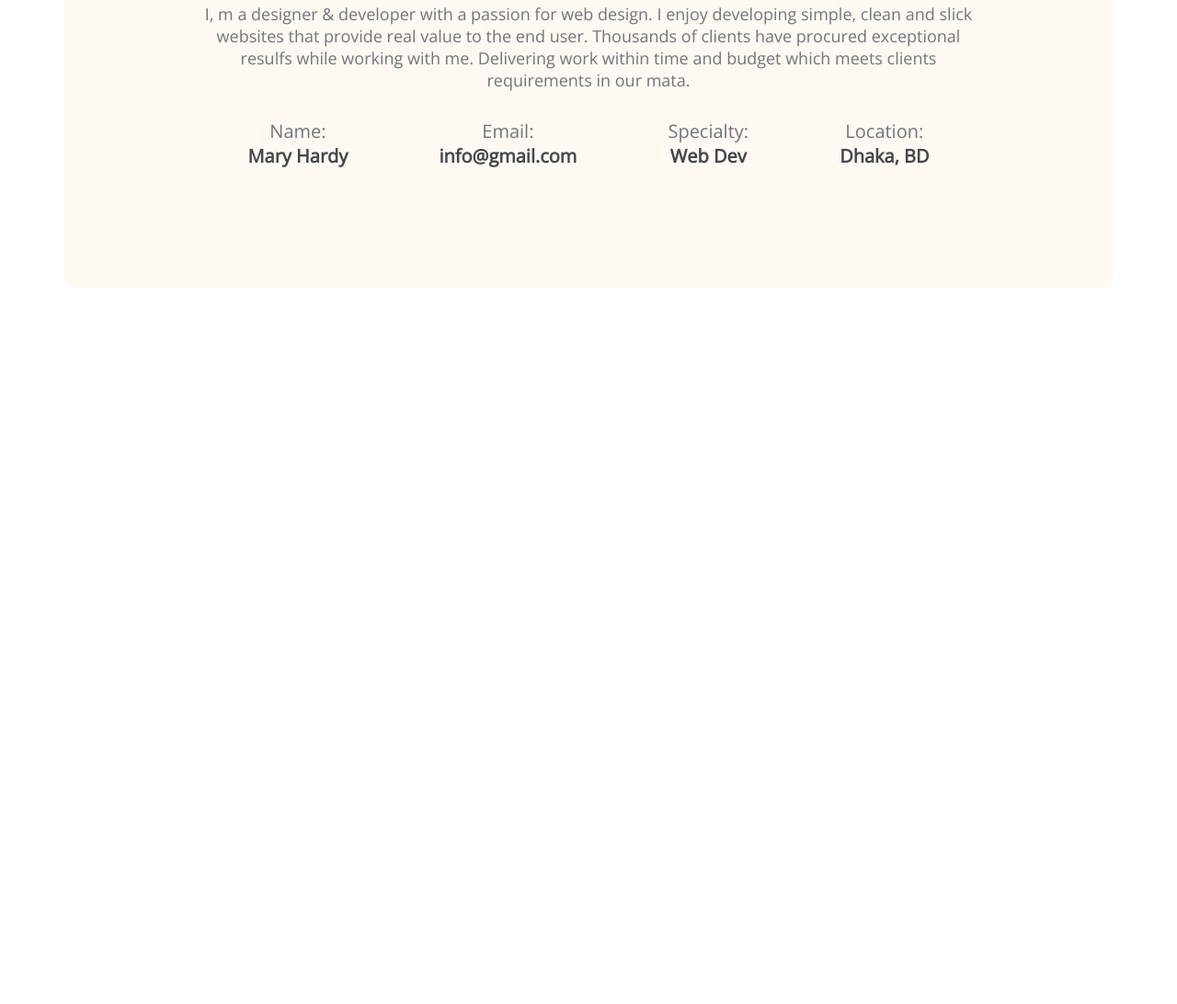
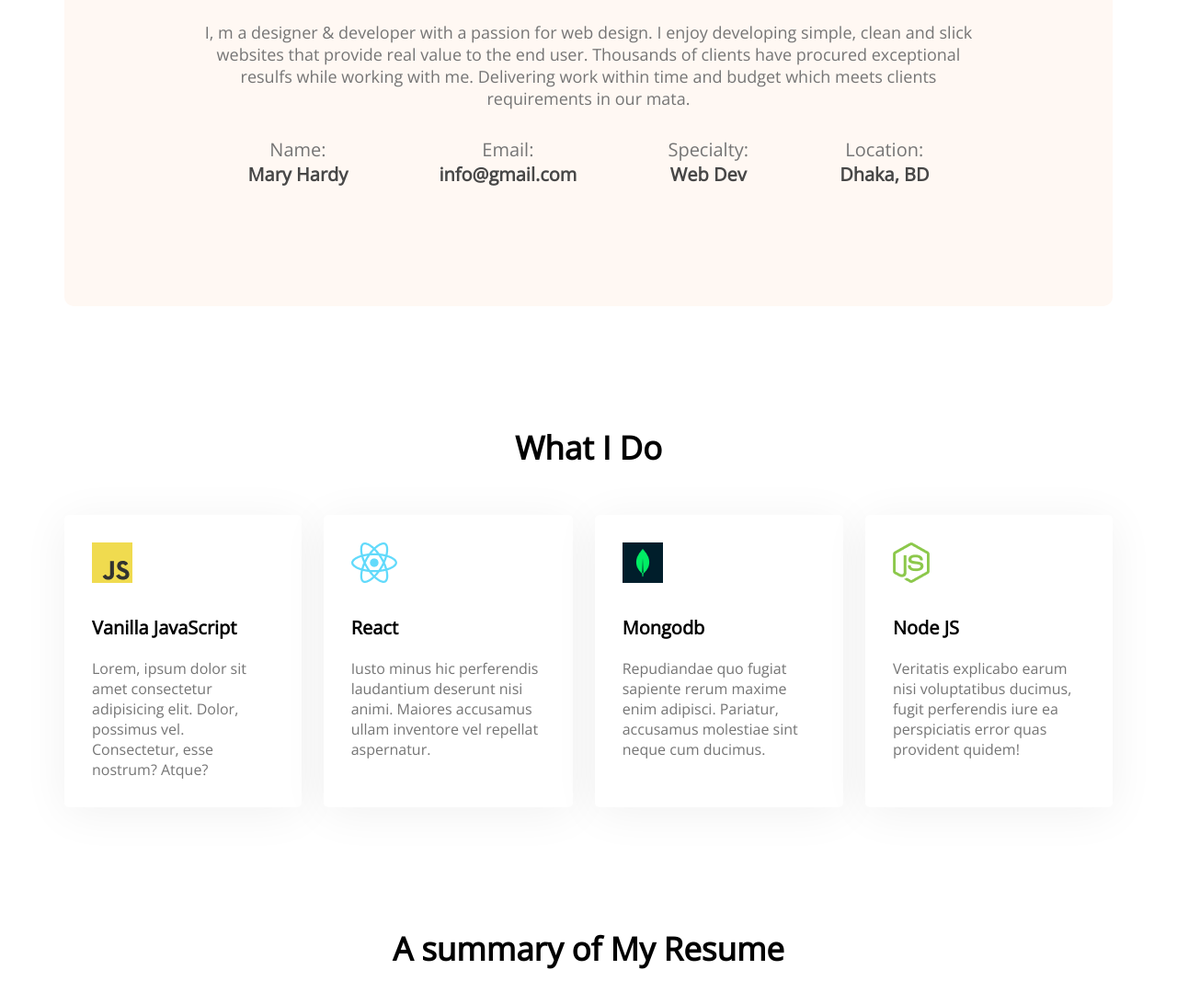
Before and after one commit to ProgrammingHero1/developer-portfolio, a plain HTML site: page index.html in a window 1280 px wide. Shown: the part 1174-2266 px from the top of the page at 92% size. Before the commit the page ends 1487 px from the top, so only its background shows below. Drawn offline with nearby package versions, Linux system fonts and the light colour scheme.

Commit message:
added skills content

```diff
--- a/index.html
+++ b/index.html
@@ -52,6 +52,42 @@
                 </div>
             </div>
         </section>
+        <!-- what i do section -->
+        <section class="what-i-do">
+            <h3 class="section-title">What I Do</h3>
+            <!-- .skills-container>.skill*4>img+p.skill-title+p.skill-description>lorem15 -->
+            <div class="skills-container">
+                <div class="skill">
+                    <img src="images/icons/js.png" alt="">
+                    <p class="skill-title">Vanilla JavaScript</p>
+                    <p class="skill-description">Lorem, ipsum dolor sit amet consectetur adipisicing elit. Dolor, possimus vel. Consectetur, esse nostrum? Atque?</p>
+                </div>
+                <div class="skill">
+                    <img src="images/icons/react.png" alt="">
+                    <p class="skill-title">React</p>
+                    <p class="skill-description">Iusto minus hic perferendis laudantium deserunt nisi animi. Maiores accusamus ullam inventore vel repellat aspernatur.</p>
+                </div>
+                <div class="skill">
+                    <img src="images/icons/mongo.png" alt="">
+                    <p class="skill-title">Mongodb</p>
+                    <p class="skill-description">Repudiandae quo fugiat sapiente rerum maxime enim adipisci. Pariatur, accusamus molestiae sint neque cum ducimus.</p>
+                </div>
+                <div class="skill">
+                    <img src="images/icons/nodejs.png" alt="">
+                    <p class="skill-title">Node JS</p>
+                    <p class="skill-description">Veritatis explicabo earum nisi voluptatibus ducimus, fugit perferendis iure ea perspiciatis error quas provident quidem!</p>
+                </div>
+            </div>
+        </section>
+        <!-- Resume Section -->
+        <section class="resume">
+            <h3 class="section-title">A summary of My Resume</h3>
+            <div class="resume-content">
+                <div>
+
+                </div>
+            </div>
+        </section>
     </main>
     <footer>
 
--- a/styles/portfolio.css
+++ b/styles/portfolio.css
@@ -76,10 +76,11 @@ main {
     max-width: 1140px;
     margin: 0 auto;
 }
-
+section{
+    margin-top: 130px;
+}
 /* about section styles */
 .about {
-    margin-top: 130px;
     background: #FFF8F3;
     border-radius: 10px;
     padding: 130px 150px;
@@ -87,10 +88,10 @@ main {
 }
 
 .section-title {
-
+    text-align: center;
     font-weight: 700;
     font-size: 35px;
-    margin-bottom: 30px;
+    margin-bottom: 50px;
 }
 
 .section-description {
@@ -114,3 +115,27 @@ main {
     font-size: 20px;
     color: #474747;
 }
+
+/* What i do styles */
+
+.skills-container{
+    display: flex;
+    gap: 24px;
+}
+.skill{
+    background: #FFFFFF;
+    box-shadow: 0px 6px 50px rgba(0, 0, 0, 0.06);
+    border-radius: 5px;
+    padding: 30px;
+}
+.skill-title{
+    font-weight: 700;
+    font-size: 20px;
+    margin-top: 30px;
+    margin-bottom: 20px;
+}
+.skill-description{
+    color: #757575;
+}
+
+/* Resume Styles */
```
